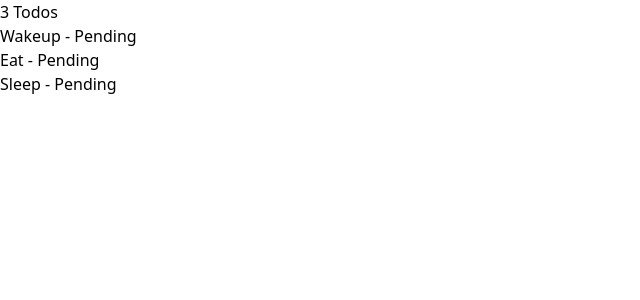
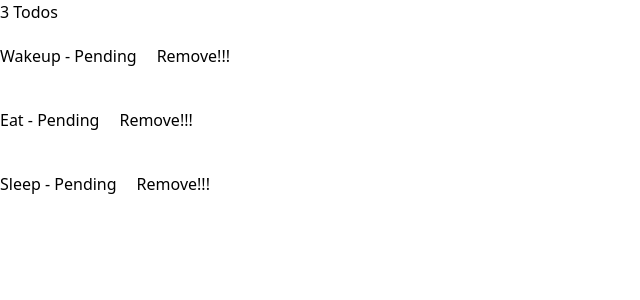
Before and after one commit to natuShubham96/hooks-todo, a React (Create React App) app: page / in a window 1280 px wide. Shown: the top 300 px of the page, without its empty margins (0-640 px from the left). Built offline with nearby package versions, Linux system fonts and the light colour scheme.

Commit message:
Removing TODOs

```diff
--- a/src/Components/TodoList.js
+++ b/src/Components/TodoList.js
@@ -11,6 +11,7 @@ export default function TodoList () {
                 {state.todos.map(todo =>
                     <li key={todo.id}>
                         <span onDoubleClick={() => dispatch({type: "TOGGLE_TODO", payload: todo})}>{todo.text} - {todo.status}</span>
+                        <button style={{padding: "20px"}} onClick={() => dispatch({type: "REMOVE_TODO", payload: todo})}>Remove!!!</button>
                     </li>
                 )}
             </ul>
--- a/src/reducer.js
+++ b/src/reducer.js
@@ -5,6 +5,9 @@ export default function todoReducer (state, action) {
         const updatedStatus = action.payload.status === "Pending"? "Completed" : "Pending"
         const todo =  state.todos.map(t => t.id === action.payload.id? {...action.payload, status: updatedStatus} : t)
         return {...state,todos: todo}
+        case "REMOVE_TODO" :
+            const todos = state.todos.filter(t => t.id !== action.payload.id)
+            return {...SVGFEDistantLightElement, todos}
         default:
             return state;
     }
```
Also changed, not shown: 1 other file (tests, documents, lock files or other folders).
